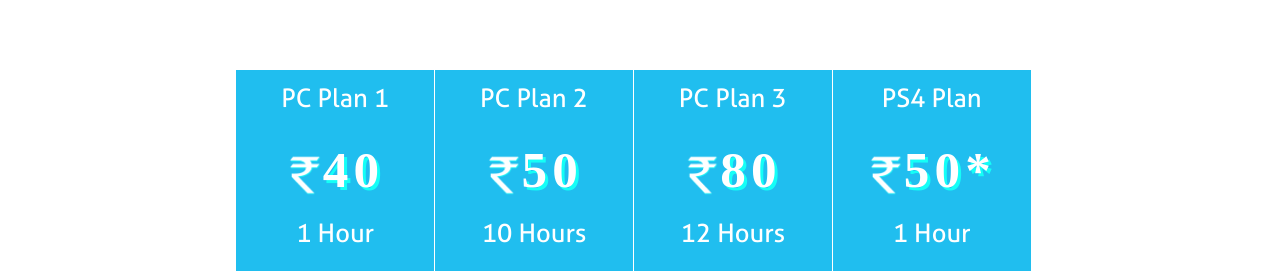
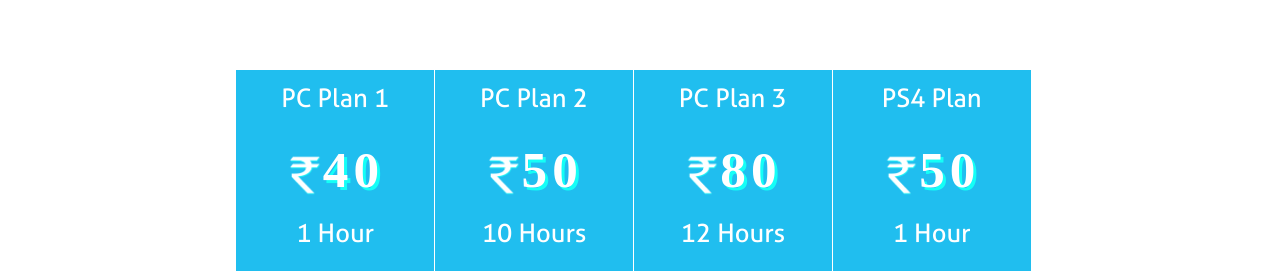
Before and after one commit to khannasarthak/RNRwebsite, a plain HTML site: page index.html in a window 1280 px wide. Shown: the part 2500-2771 px from the top of the page. Drawn offline with Linux system fonts and the light colour scheme; a web font is replaced by a local one.

Commit message:
removed star
pricing plans updated

```diff
--- a/index.html
+++ b/index.html
@@ -429,7 +429,7 @@
                             <div class="title">PS4 Plan</div>
                         </div>
                         <div class="middle">
-                            <div class="price_amount"><span class="pound_sign"></span><img src="img/rs.png" class="rsSymbol"/>50*</div>
+                            <div class="price_amount"><span class="pound_sign"></span><img src="img/rs.png" class="rsSymbol"/>50</div>
                             <div class="price_sub">1 Hour
                                 <br>
                                 <br>
```
